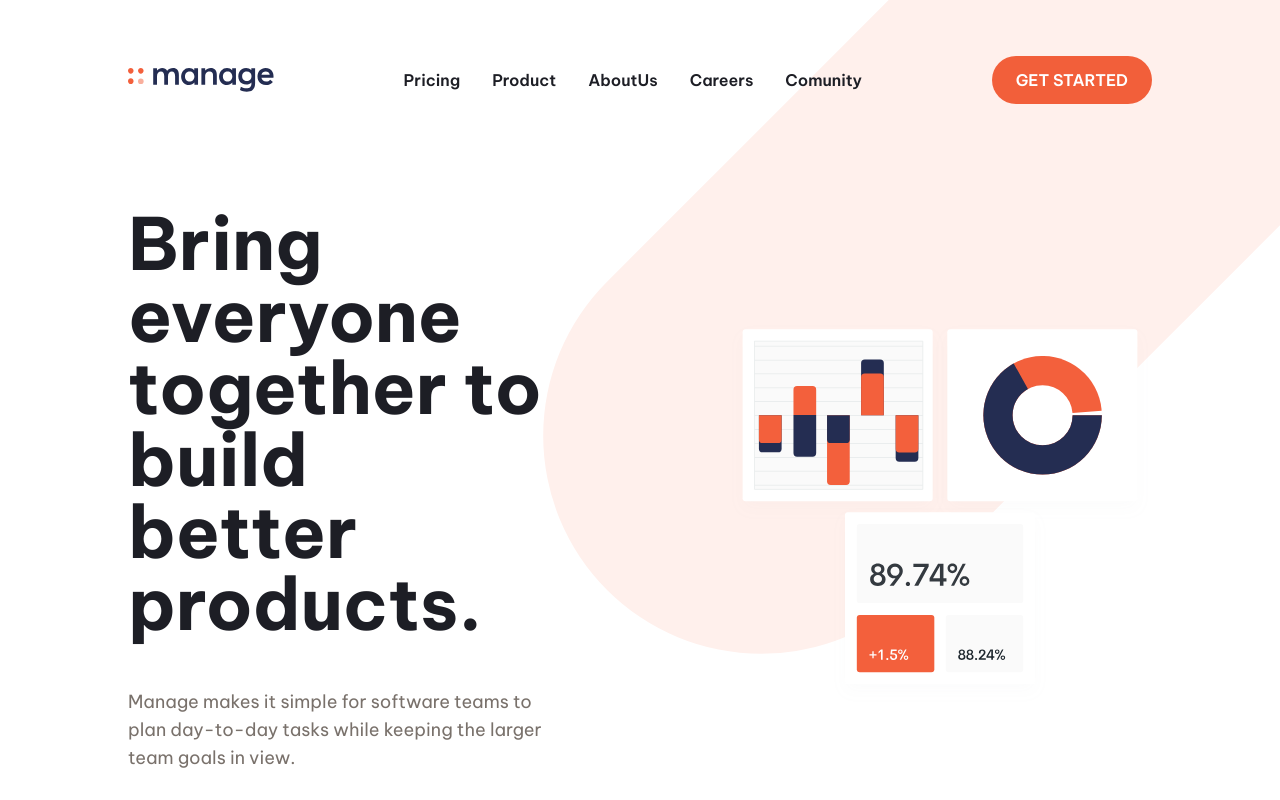
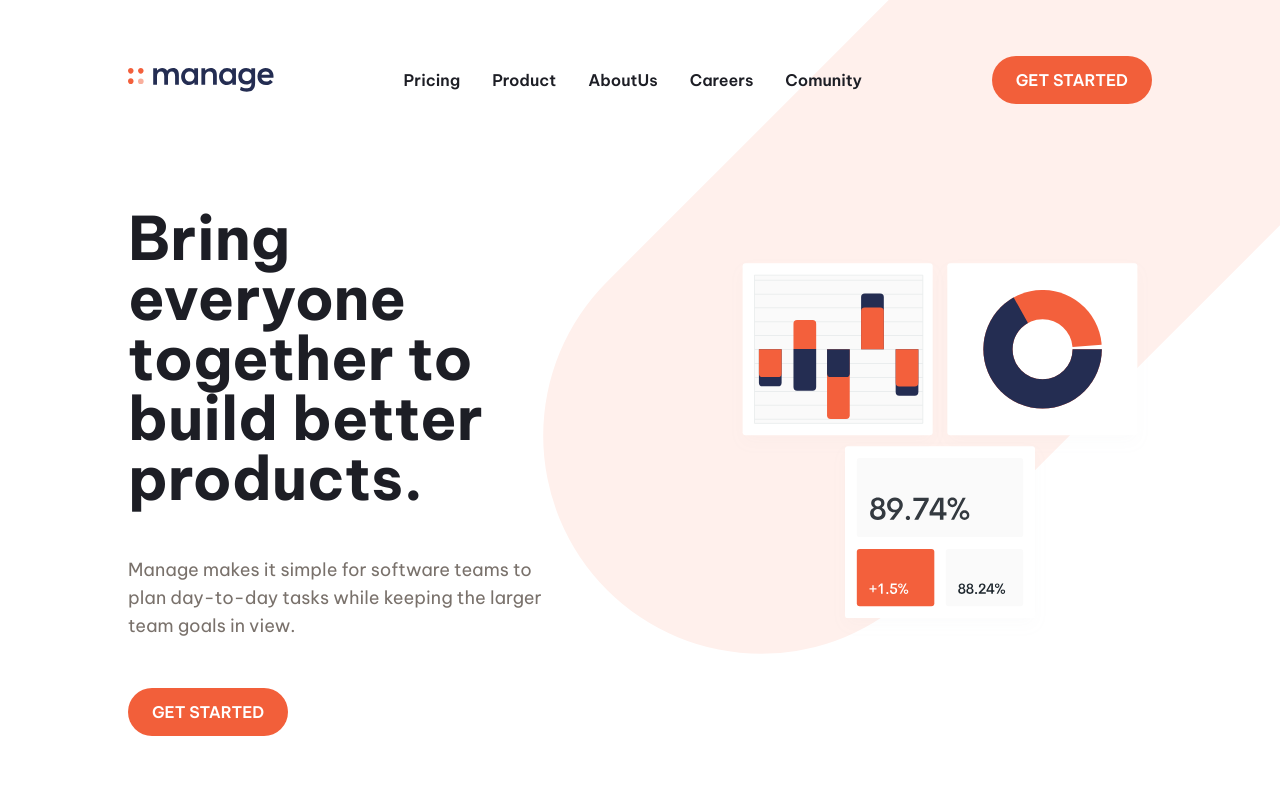
Before and after one commit to Sifanfiseha/Manage-landing-page, a React (Vite) app: page / in a window 1280 px wide. Built offline with nearby package versions, Linux system fonts and the light colour scheme.

Commit message:
fixed minor issue

```diff
--- a/src/components/Hero.jsx
+++ b/src/components/Hero.jsx
@@ -15,7 +15,7 @@ export default function Hero() {
       />
 
       <div className="order-2 md:order-1">
-        <h1 className="md:text-7xl text-4xl  text-center md:text-left font-bold my-12 text-Very-Dark-Blue">
+        <h1 className="md:text-6xl text-4xl  text-center md:text-left font-bold my-12 text-Very-Dark-Blue">
           Bring everyone together to build better products.
         </h1>
         <p className="text-lg text-center md:text-left my-12 text-stone-500 max-w-md">
```
